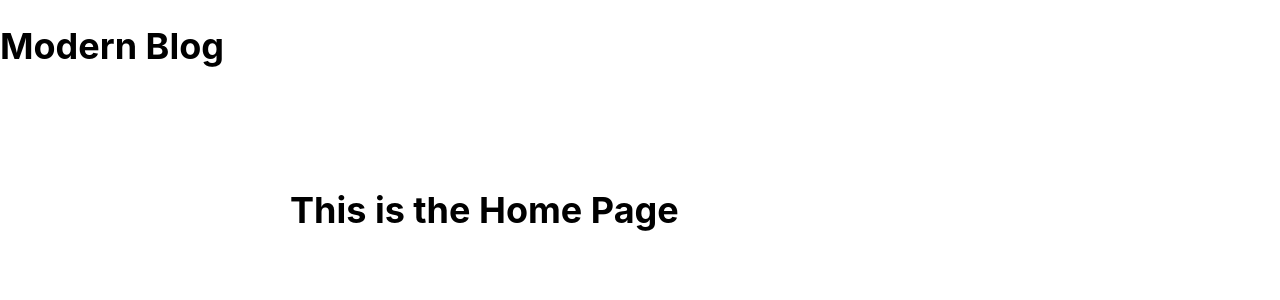
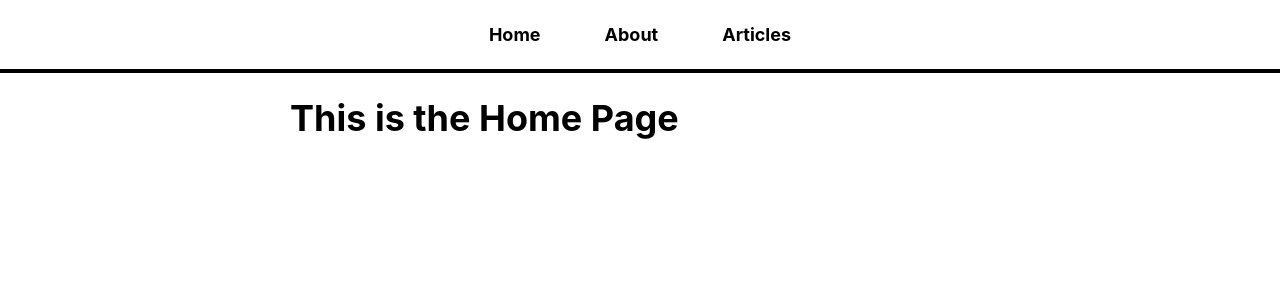
Before and after one commit to o-brayarn/modern-blog, a React (Vite) app: page / in a window 1280 px wide. Shown: the top 300 px of the page. Built offline with nearby package versions, Linux system fonts and the light colour scheme.

Commit message:
create NavBar using react router Link

```diff
--- a/src/App.jsx
+++ b/src/App.jsx
@@ -1,11 +1,12 @@
 import { Route, BrowserRouter as Router, Routes } from "react-router-dom";
 import "./App.css";
 import { About, Article, ArticlesList, Home } from "./pages";
+import { NavBar } from "./components";
 function App() {
   return (
     <Router>
       <div className="App">
-        <h1>Modern Blog</h1>
+        <NavBar />
         <div id="page-body">
           <Routes>
             <Route path="/" element={<Home />} />
--- /dev/null
+++ b/src/components/NavBar.jsx
@@ -0,0 +1,24 @@
+import { Link } from "react-router-dom";
+
+const NavBar = () => {
+  return (
+    <nav>
+      <ul>
+        <li>
+          {" "}
+          <Link to="/">Home</Link>
+        </li>
+        <li>
+          {" "}
+          <Link to="/about">About</Link>
+        </li>
+        <li>
+          {" "}
+          <Link to="/articles">Articles</Link>
+        </li>
+      </ul>
+    </nav>
+  );
+};
+
+export default NavBar;
--- /dev/null
+++ b/src/components/index.js
@@ -0,0 +1 @@
+export { default as NavBar } from "./NavBar.jsx";
```
